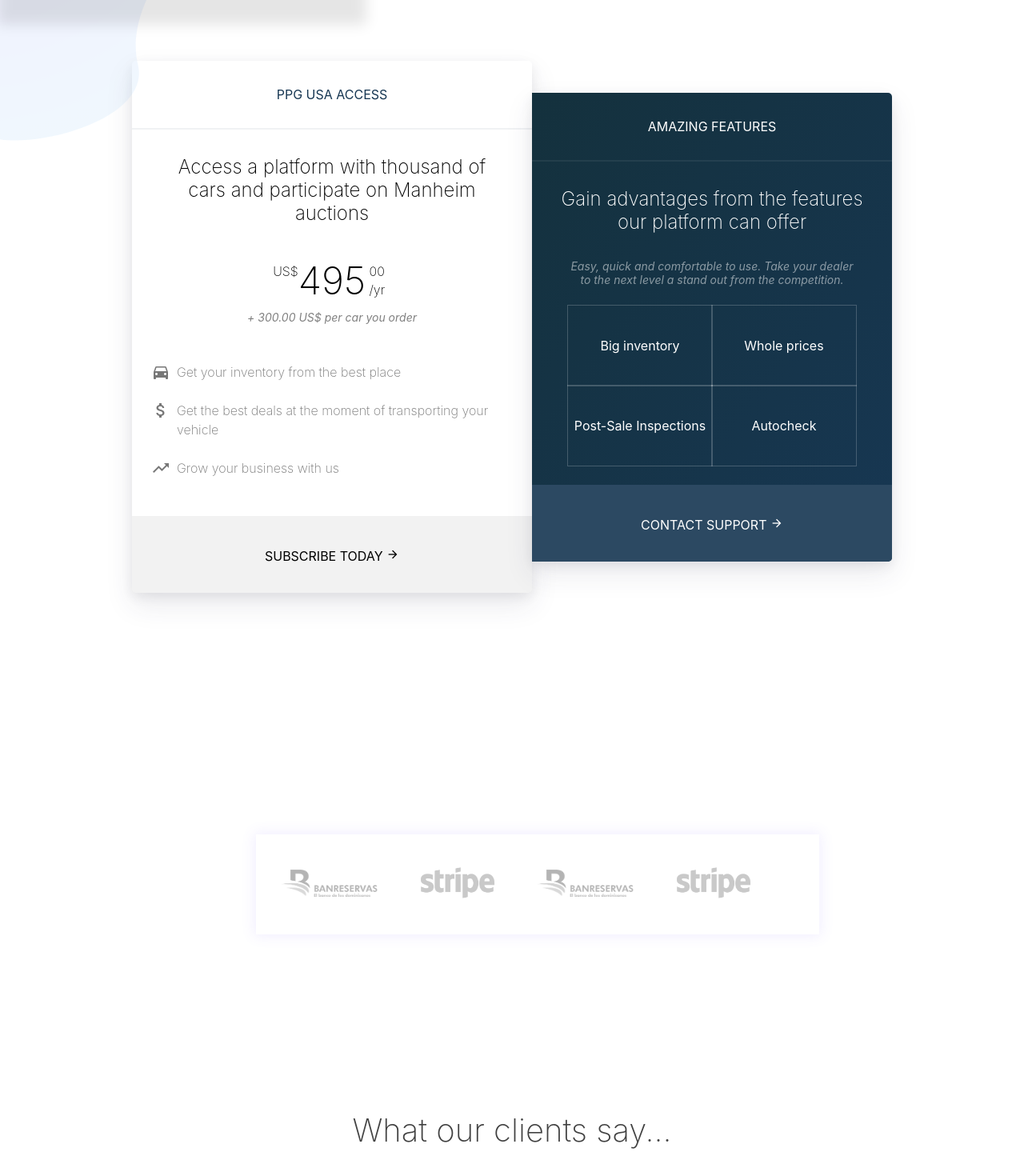
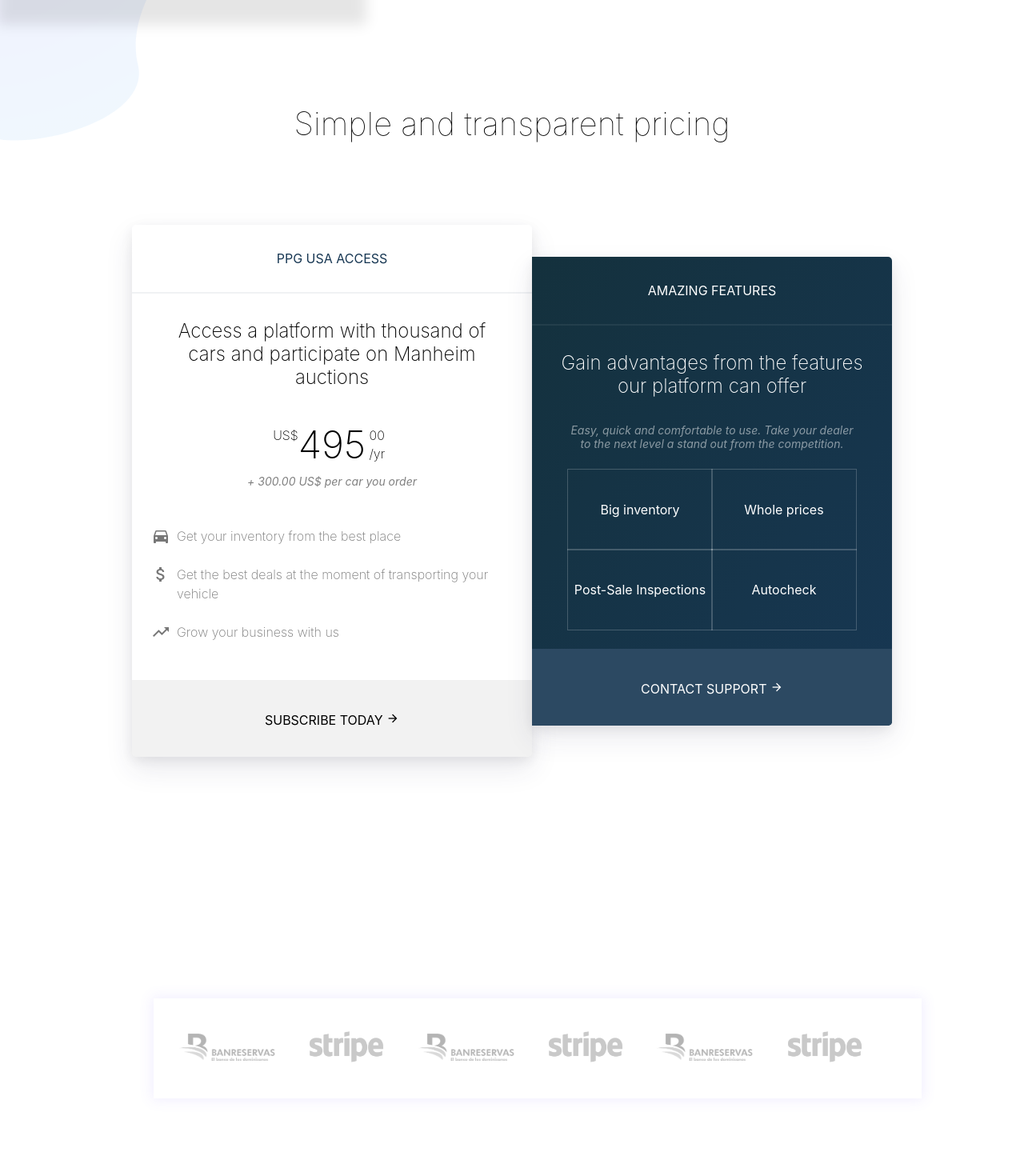
Before and after one commit to pierpontglobal/pierpontglobal-landing-page, a React (Create React App) app: page / in a window 1280 px wide. Shown: the part 2920-4390 px from the top of the page at 80% size. Built offline with nearby package versions, Linux system fonts and the light colour scheme.

Commit message:
steve's changes

```diff
--- a/src/components/Pages/LandingPage/LandingPage.jsx
+++ b/src/components/Pages/LandingPage/LandingPage.jsx
@@ -10,7 +10,7 @@ import styled from 'styled-components';
 import SubscriptionDetails from './Sections/SubscriptionDetails/SubscriptionDetails';
 
 const BrandsWrapper = styled.div`
-  width: 50%;
+  width: 70%;
   height: auto;
   margin-top: 302px;
   margin-bottom: 102px;
--- a/src/components/Pages/LandingPage/Sections/Brands/Brands.jsx
+++ b/src/components/Pages/LandingPage/Sections/Brands/Brands.jsx
@@ -59,6 +59,12 @@ const Brands = (props) => {
       <Brand>
         <img src="/images/stripe.png" />
       </Brand>
+      <Brand>
+        <img src="/images/banreservas.png" />
+      </Brand>
+      <Brand>
+        <img src="/images/stripe.png" />
+      </Brand>
     </Wrapper>
   );
 };
--- a/src/components/Pages/LandingPage/Sections/SubscriptionDetails/SubscriptionDetails.jsx
+++ b/src/components/Pages/LandingPage/Sections/SubscriptionDetails/SubscriptionDetails.jsx
@@ -15,12 +15,18 @@ import {
   BoxButton,
   BoxButtonDark,
   FeaturesBox,
+  SectionTitle,
 } from './SubscriptionDetails.styles';
 // import { Test } from './SubscriptionDetails.styles';
 
 const SubscriptionDetails = (props) => {
   return (
     <Section style={{height: 'auto'}}>
+      <SectionTitle>
+        <span>
+          Simple and transparent pricing
+        </span>
+      </SectionTitle>
       <Wrapper>
         <MainBox>
           <Title color="#173753">PPG USA ACCESS</Title>
--- a/src/components/Pages/LandingPage/Sections/SubscriptionDetails/SubscriptionDetails.styles.js
+++ b/src/components/Pages/LandingPage/Sections/SubscriptionDetails/SubscriptionDetails.styles.js
@@ -183,3 +183,14 @@ export const BoxButtonDark = styled.div`
     line-height: 2;
   }
 `;
+
+export const SectionTitle = styled.div`
+  width: 100%;
+  margin-top: 202px;
+  margin-bottom: 102px;
+  text-align: center;
+  & > span {
+    font-size: 2.5rem;
+    font-weight: 100;
+  }
+`;
```
